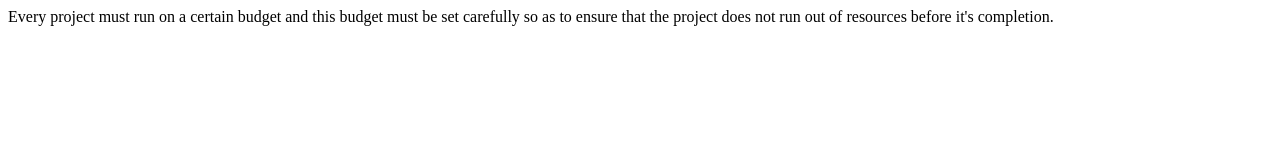
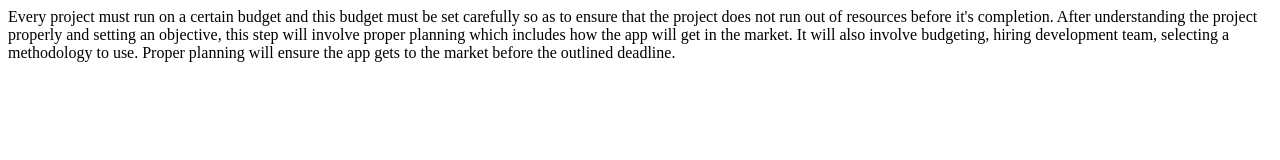
Before and after one commit to nic3holas/React, a plain HTML site: page index.html in a window 1280 px wide. Drawn offline with Linux system fonts and the light colour scheme.

Commit message:
updated index file

```diff
--- a/index.html
+++ b/index.html
@@ -1,5 +1,9 @@
 <html>
     <body>
-        <p>Every project must run on a certain budget and this budget must be set carefully so as to ensure that the project does not run out of resources before it's completion.</p>
+        <p>Every project must run on a certain budget and this budget must be set carefully so as to ensure that the project does not run out of resources before it's completion.
+            After understanding the project properly and setting an objective, this step will involve proper planning which includes how the app will get in the market.
+            It will also involve budgeting, hiring development team, selecting a methodology to use.
+            Proper planning will ensure the app gets to the market before the outlined deadline.
+        </p>
     </body>
 </html>
```
